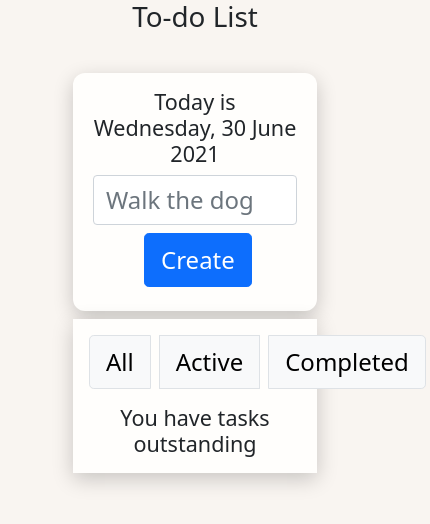
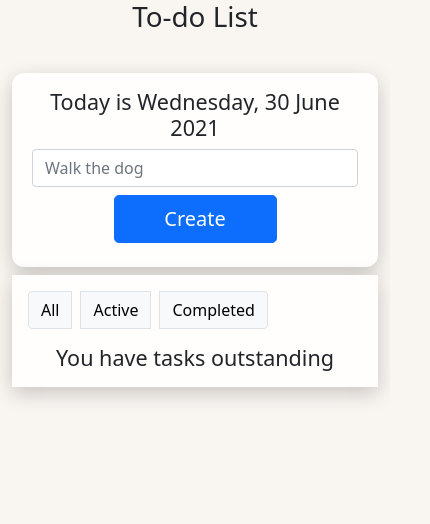
Before and after one commit to glemin5011/to-do-list-ATDAPI, a plain HTML site: page index.html in a window 390 px wide. Shown: the whole page, 430 px wide, since content can reach past the window. Drawn offline with nearby package versions, Linux system fonts and the light colour scheme; no server answers.

Commit message:
Fixed responsiveness of html elements for mobile

```diff
--- a/css/custom.css
+++ b/css/custom.css
@@ -2,13 +2,14 @@
   box-shadow: 0 6px 20px rgb(0 0 0 / 20%);
   border-radius: 12px;
 }
-
+/*
 #newTask {
   font-size: 24px;
 }
 .btn {
-  font-size: 24px;
+  font-size: 18px;
 }
+*/
 body {
   background-color: rgb(249, 245, 241);
 }
@@ -19,11 +20,11 @@ body {
   box-shadow: 0 6px 20px rgb(0 0 0 / 20%);
 }
 .rounded-circle {
-  font-size: 35px;
+  font-size: 30px;
 }
-ul {
+/*ul {
   font-size: 25px;
-}
+}*/
 .remove-item {
   float: right;
   color: grey;
--- a/index.html
+++ b/index.html
@@ -28,7 +28,9 @@
   <body>
     <h1 class="text-center">To-do List</h1>
     <div id="hero" class="container-fluid pt-3 my-3">
-      <div class="row col-8 mx-auto text-center my-2 px-2 row-wrapper">
+      <div
+        class="row col-xs-12 col-sm-8 mx-auto text-center my-2 px-2 row-wrapper"
+      >
         <div class="col my-2">
           <form>
             <div class="form-group my-2">
@@ -54,18 +56,16 @@
           </form>
         </div>
       </div>
-      <div class="row col-8 mx-auto wrapper-two">
+      <div class="row col-xs-12 col-sm-8 mx-auto wrapper-two">
         <div class="col">
           <div class="btn-group">
-            <button class="btn btn-lg btn-light border mx-1 my-3 toggle-all">
+            <button class="btn btn-light border mx-1 my-3 toggle-all">
               All
             </button>
-            <button class="btn btn-lg btn-light border mx-1 my-3 toggle-active">
+            <button class="btn btn-light border mx-1 my-3 toggle-active">
               Active
             </button>
-            <button
-              class="btn btn-lg btn-light border mx-1 my-3 toggle-completed"
-            >
+            <button class="btn btn-light border mx-1 my-3 toggle-completed">
               Completed
             </button>
           </div>
--- a/js/application.js
+++ b/js/application.js
@@ -44,7 +44,7 @@ var getAndDisplayAllTasks = function () {
     <label class="form-check-label pt-2" for="${
       task.id
     }">${task.content}</label>
-    <button class="btn btn-sm remove-item border" data-id="${
+    <button class="btn btn-sm mt-2 mt-sm-3 remove-item border" data-id="${
       task.id
     }">Remove</button>
   </li>`);
```
